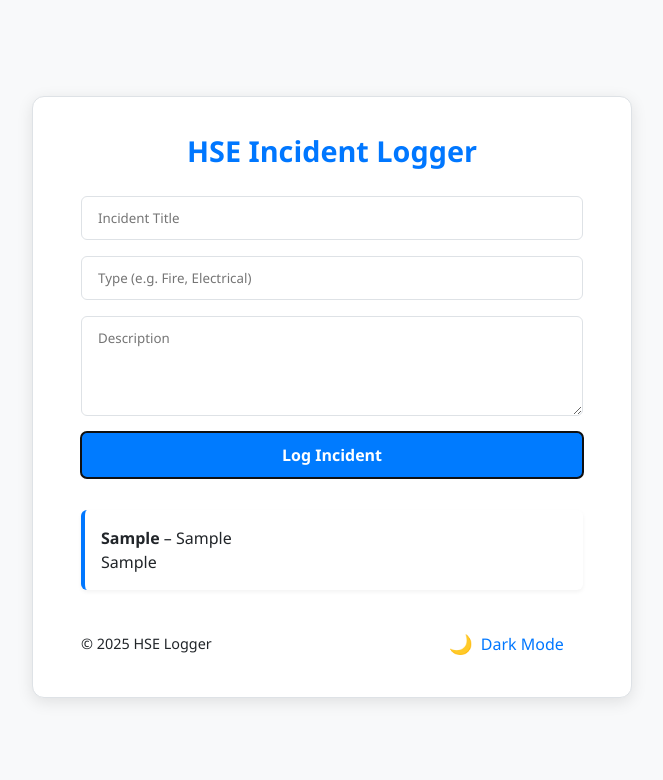
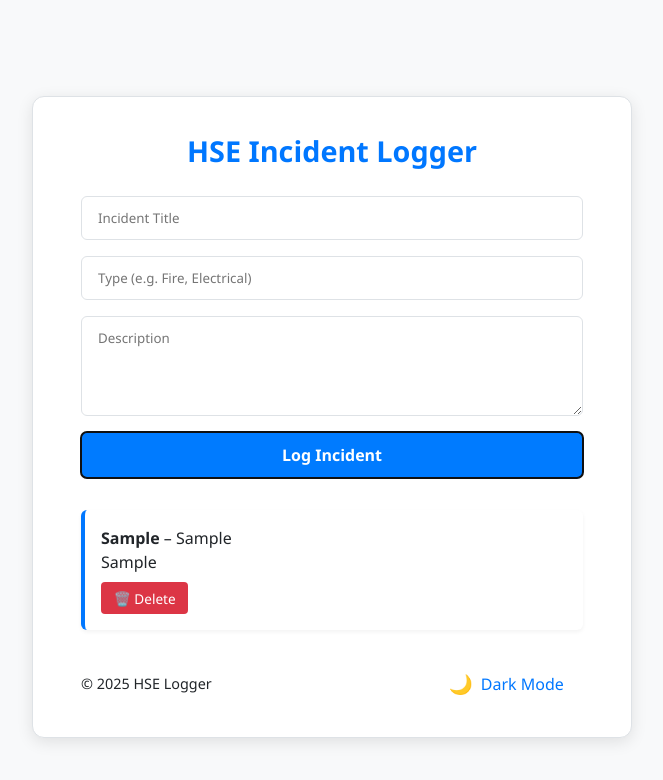
Before and after one commit to Bentroy/HSE_INCIDENT_LOGGER, a React (Vite) app in the folder hse-incident-logger/: page / in a window 1280 px wide. Both pictures are taken after typing "Sample", "Sample", "Sample" into the empty fields and a click on the button "Log Incident". Shown: the top 780 px of the page, without its empty margins (308-971 px from the left). Built offline with nearby package versions, Linux system fonts and the light colour scheme.

Commit message:
added delete button to the lists

```diff
--- a/hse-incident-logger/src/App.css
+++ b/hse-incident-logger/src/App.css
@@ -225,3 +225,22 @@ li:hover {
     opacity: 1;
   }
 }
+
+
+.delete-btn {
+  margin-top: 0.5rem;
+  padding: 0.4rem 0.8rem;
+  background-color: #dc3545; /* Bootstrap red */
+  color: #fff;
+  border: none;
+  border-radius: 4px;
+  cursor: pointer;
+  font-size: 0.85rem;
+  transition: transform 0.2s, background-color 0.3s;
+}
+
+
+.delete-btn:hover {
+  transform: scale(1.05);
+  background-color: #b02a37;
+}
--- a/hse-incident-logger/src/App.jsx
+++ b/hse-incident-logger/src/App.jsx
@@ -43,6 +43,12 @@ function App() {
     setTheme((prev) => (prev === "light" ? "dark" : "light"));
   };
 
+
+  const handleDelete = (id) => {
+    const updated = incidents.filter((incident) => incident.id !== id);
+    setIncidents(updated);
+  };
+
   return (
     <div className="container">
       <h3 className="naming">HSE Incident Logger</h3>
@@ -77,6 +83,13 @@ function App() {
             <strong>{incident.title}</strong> – {incident.type}
             <br />
             {incident.description}
+            <br />
+            <button
+              className="delete-btn"
+              onClick={() => handleDelete(incident.id)}
+            >
+              🗑️ Delete
+            </button>
           </li>
         ))}
       </ul>
```
